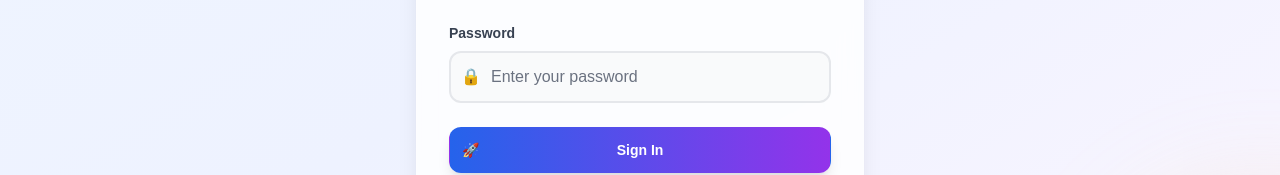
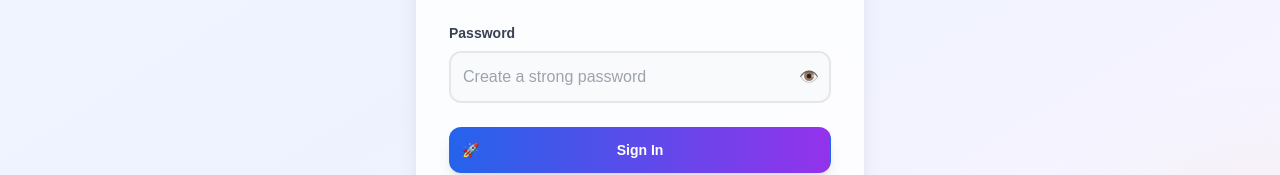
Before and after one commit to Anurag224132/Job-Recommendation-Frontend, a React (Create React App) app: page /login in a window 1280 px wide. Shown: the part 426-601 px from the top of the page. Built offline with nearby package versions, Linux system fonts and the light colour scheme.

Commit message:
show password

```diff
--- a/src/pages/Login.js
+++ b/src/pages/Login.js
@@ -9,6 +9,7 @@ const Login = () => {
   const [isLoading, setIsLoading] = useState(false);
   const { login } = useAuth();
   const navigate = useNavigate();
+  const [showPassword, setShowPassword] = useState(false);
 
   const handleSubmit = async (e) => {
     e.preventDefault();
@@ -99,17 +100,25 @@ const Login = () => {
                 <div className="absolute inset-y-0 left-0 pl-3 flex items-center pointer-events-none">
                   <span className="text-gray-400">🔒</span>
                 </div>
+                <div className="relative">
                   <input
                     id="password"
-                  name="password"
-                  type="password"
-                  autoComplete="current-password"
+                    type={showPassword ? 'text' : 'password'}
                     required
-                  className="block w-full pl-10 pr-3 py-3 border-2 border-gray-200 rounded-xl text-gray-900 placeholder-gray-500 bg-gray-50 focus:outline-none focus:ring-4 focus:ring-blue-100 focus:border-blue-500 transition-all duration-300"
-                  placeholder="Enter your password"
                     value={password}
                     onChange={(e) => setPassword(e.target.value)}
+                    className="w-full p-3 pr-12 rounded-xl border-2 border-gray-200 focus:border-blue-500 bg-gray-50 focus:bg-white"
+                    placeholder="Create a strong password"
                   />
+                  <button
+                    type="button"
+                    onClick={() => setShowPassword(!showPassword)}
+                    className="absolute inset-y-0 right-0 flex items-center px-3 text-gray-500 hover:text-gray-700 focus:outline-none"
+                    tabIndex={-1}
+                  >
+                    {showPassword ? '🙈' : '👁️'}
+                  </button>
+                </div>
               </div>
             </div>
 
```
Also changed, not shown: 1 other file (tests, documents, lock files or other folders). Lines whose indentation alone changed are shown as unchanged.
